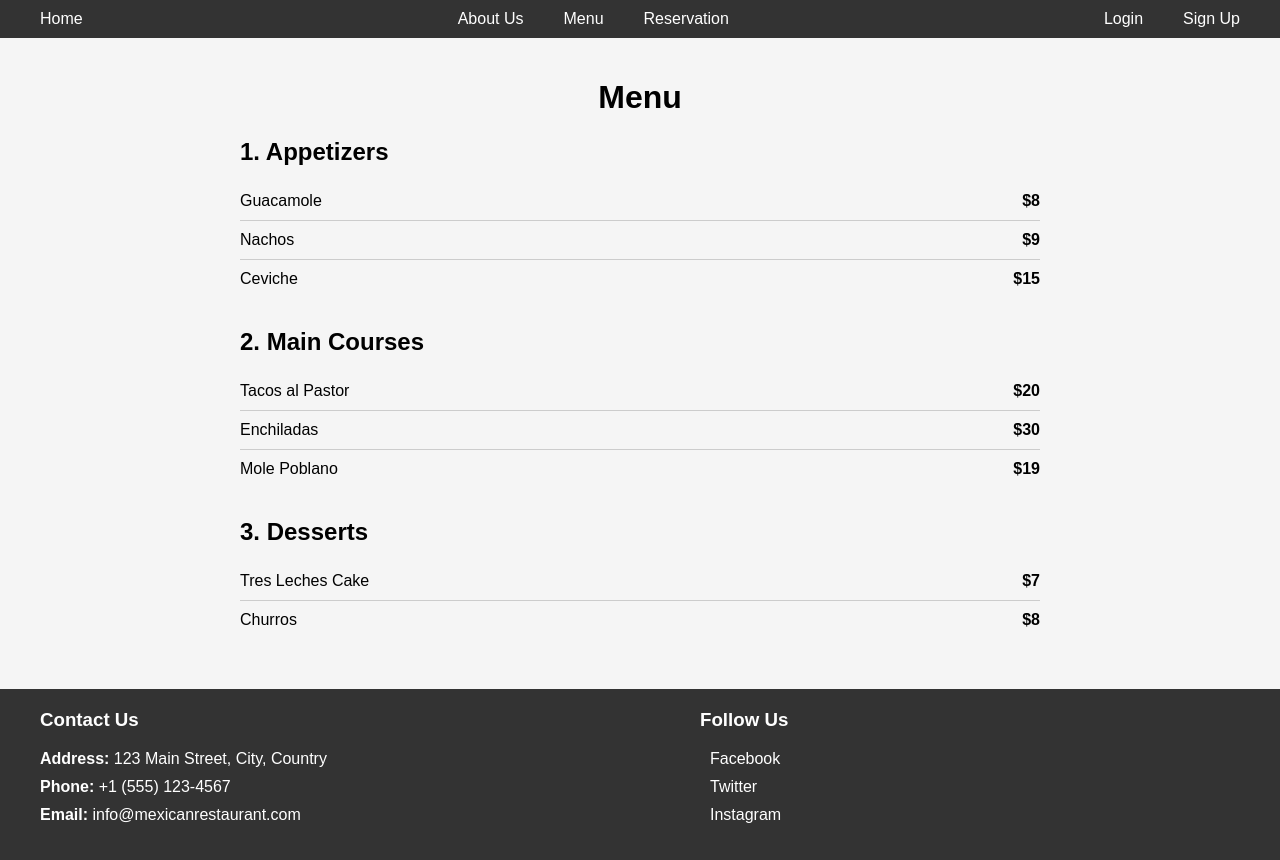
After one commit to Z1pp3rm4n/restaurant-page, a Flask app: page /menu in a window 1280 px wide. The commit adds this page. Run offline with Flask 3, Linux system fonts and the light colour scheme; some libraries are stand-ins or nearby versions.

Commit message:
Adding css

```diff
--- a/main.py
+++ b/main.py
@@ -1,6 +1,7 @@
-from flask import Blueprint, render_template
+from flask import Blueprint, render_template, request, flash, redirect
 from flask_login import login_required, current_user
-from models import db
+from models import db, Reservation, Type
+from datetime import datetime
 
 main = Blueprint('main', __name__)
 
@@ -12,19 +13,26 @@
 def about():
     return render_template("about.html")
 
+@main.route('/profile')
 @login_required
-@main.route('/profile')
 def profile():
     return current_user.name
 
 
+@main.route('/menu')
+def menu():
+    dish_groups = Type.query.order_by(Type.name).all()
+    return render_template("menu.html", dish_groups=dish_groups)
+
+
+
+@main.route('/reservation')
 @login_required
-@main.route('/reservation')
 def reservation():
     return render_template('reservation.html')
 
+@main.route('/reservation', methods=["POST"])
 @login_required
-@main.route('/reservation', methods=["POST"])
 def reservation_post():
     user_id = current_user.id
     num_people = int(request.form["num_people"])
@@ -34,7 +42,7 @@
     try:
         db.session.add(new_reservation)
         db.session.commit()
-        flash("Reservation successful")
+        flash("Reservation successful", 'success')
         return redirect('/reservation')
     except Exception as e:
         print(e)
--- /dev/null
+++ b/static/css/flash_messages.css
@@ -0,0 +1,22 @@
+.message-container {
+    display: flex;
+    align-items: center;
+    justify-content: center;
+}
+
+.message {
+  text-align: center;
+  padding: 10px 20px;
+  margin-bottom: 10px;
+  border-radius: 5px;
+}
+
+.error {
+  background-color: #ffcccc;
+  color: #cc0000;
+}
+
+.success {
+  background-color: #ccffcc;
+  color: #009900;
+}
--- a/static/css/footer.css
+++ b/static/css/footer.css
@@ -0,0 +1,48 @@
+footer {
+    background-color: #333;
+    color: #fff;
+    padding: 20px 0;
+}
+
+.footer-container {
+  display: flex;
+  justify-content: space-between;
+  max-width: 1200px;
+  margin: 0 auto;
+}
+
+.contact-info,
+.social-links {
+  flex-basis: 45%; /* Adjust as needed */
+}
+
+.contact-info h3,
+.social-links h3 {
+  margin-top: 0;
+}
+
+.contact-info ul,
+.social-links ul {
+  list-style: none;
+  padding: 0;
+}
+
+.contact-info li,
+.social-links li {
+  margin-bottom: 10px;
+}
+
+
+
+.social-links li {
+  margin-left: 10px;
+}
+
+.social-links a {
+  color: #fff;
+  text-decoration: none;
+}
+
+.social-links a:hover {
+  text-decoration: underline;
+}
--- a/static/css/main.css
+++ b/static/css/main.css
@@ -15,72 +15,11 @@
     box-shadow: 0 0 10px rgba(0, 0, 0, 0.1);
 }
 
-
-
-
-h1 {
-    color: #333;
+#hero {
+    text-align: center;
+    padding: 100px 0;
+    background-image: url('../img/al-pastor.jpg');
+    background-size: cover;
+    background-position: center;
+    color: #fff;
 }
-
-table {
-    width: 100%;
-    border-collapse: collapse;
-    margin-bottom: 20px;
-}
-
-th, td {
-    padding: 10px;
-    text-align: left;
-    border-bottom: 1px solid #ddd;
-}
-
-th {
-    background-color: #f2f2f2;
-}
-
-tr:hover {
-    background-color: #f5f5f5;
-}
-
-a {
-    text-decoration: none;
-    color: #007bff;
-    margin-right: 10px;
-}
-
-a:hover {
-    text-decoration: underline;
-}
-
-form {
-    margin-top: 20px;
-}
-
-label {
-    display: block;
-    margin-bottom: 5px;
-}
-
-input[type="text"],
-input[type="email"],
-input[type="number"],
-input[type="date"],
-input[type="time"],
-input[type="submit"] {
-    width: calc(100% - 10px);
-    padding: 10px;
-    margin-bottom: 10px;
-    border: 1px solid #ccc;
-    border-radius: 5px;
-}
-
-input[type="submit"] {
-    background-color: #007bff;
-    color: #fff;
-    cursor: pointer;
-    transition: background-color 0.3s ease;
-}
-
-input[type="submit"]:hover {
-    background-color: #0056b3;
-}
--- /dev/null
+++ b/static/css/menu.css
@@ -0,0 +1,43 @@
+.menu {
+    max-width: 800px;
+    margin: 0 auto;
+    padding: 20px;
+}
+
+.menu h1 {
+  text-align: center;
+}
+
+.menu-item {
+  margin-bottom: 30px;
+}
+
+.menu-item h2 {
+  font-size: 1.5em;
+  margin-bottom: 10px;
+}
+
+.menu-item ul {
+  list-style: none;
+  padding: 0;
+}
+
+.menu-item li {
+  display: flex;
+  justify-content: space-between;
+  align-items: center;
+  border-bottom: 1px solid #ccc;
+  padding: 10px 0;
+}
+
+.menu-item li:last-child {
+  border-bottom: none;
+}
+
+.dish-name {
+  flex-grow: 1;
+}
+
+.price {
+  font-weight: bold;
+}
--- a/templates/base.html
+++ b/templates/base.html
@@ -6,6 +6,10 @@
     {% block head %}{% endblock %}
     <link rel="stylesheet" href="{{ url_for('static', filename='css/main.css')}}">
     <link rel="stylesheet" href="{{ url_for('static', filename='css/navbar.css')}}">
+    <link rel="stylesheet" href="{{ url_for('static', filename='css/menu.css')}}">
+    <link rel="stylesheet" href="{{ url_for('static', filename='css/reservation.css')}}">
+    <link rel="stylesheet" href="{{ url_for('static', filename='css/footer.css')}}">
+    <link rel="stylesheet" href="{{ url_for('static', filename='css/flash_messages.css')}}">
     <script src="https://code.jquery.com/jquery-3.6.0.min.js"></script>
     <script src="https://code.jquery.com/ui/1.12.1/jquery-ui.min.js"></script>
 </head>
@@ -17,7 +21,7 @@
         </ul>
         <ul class="middle">
           <li><a href="{{ url_for('main.about') }}">About Us</a></li>
-          <li><a href="{{ url_for('main.index') }}">Menu</a></li>
+          <li><a href="{{ url_for('main.menu') }}">Menu</a></li>
           <li><a href="{{ url_for('main.reservation') }}">Reservation</a></li>
         </ul>
         <ul class="right">
@@ -49,17 +53,6 @@
             {% endif %}
         </ul>
     </nav>
-<div class="navbar-end">
-    <a href="{{ url_for('main.index') }}" class="navbar-item">
-        Home
-    </a>
-    <a href="{{ url_for('main.about') }}" class="navbar-item">
-        About Us
-    </a>
-    <a href="{{ url_for('main.index') }}" class="navbar-item">
-        Menu
-    </a>
-</div>
     {% block body %}{% endblock %}
     <footer>
         <div class="footer-container">
--- /dev/null
+++ b/templates/menu.html
@@ -0,0 +1,24 @@
+{% extends 'base.html' %}
+
+{% block head %}
+<title>Menu - Poco Taco</title>
+{% endblock %}
+
+{% block body %}
+<div class="menu">
+    <h1>Menu</h1>
+    {% for dish_group in dish_groups %}
+    <div class="menu-item">
+        <h2>{{dish_group.name}}</h2>
+        <ul>
+            {% for dish in dish_group.dishes %}
+            <li>
+                <span class="dish-name">{{ dish.name }}</span>
+                <span class="price">${{dish.price}}</span>
+            </li>
+            {% endfor %}
+        </ul>
+    </div>
+    {% endfor %}
+  </div>
+{% endblock %}
```
Also changed, not shown: auth.py (+4 -4 lines), models.py (+47 -1 lines), reservation.py (deleted, +0 -29 lines), static/css/reservation.css (added, +38 -0 lines), templates/index.html (+15 -2 lines), templates/login.html (+10 -7 lines), templates/reservation.html (+5 -2 lines), test.html (+126 -61 lines), test_menu.html (added, +95 -0 lines), instance/db.sqlite (deleted), instance/test.db, static/img/al-pastor.jpg (added), test.db (deleted).
